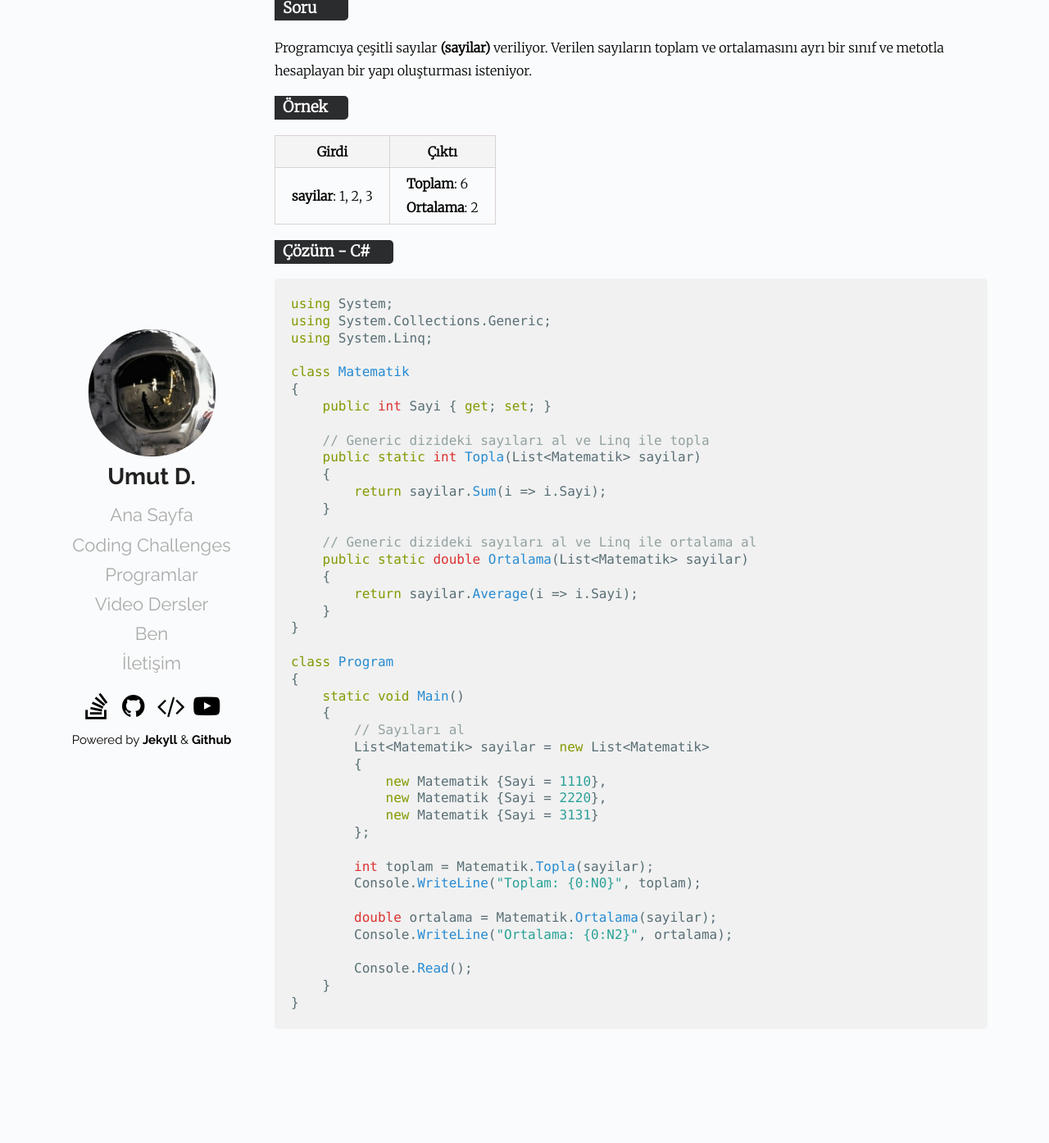
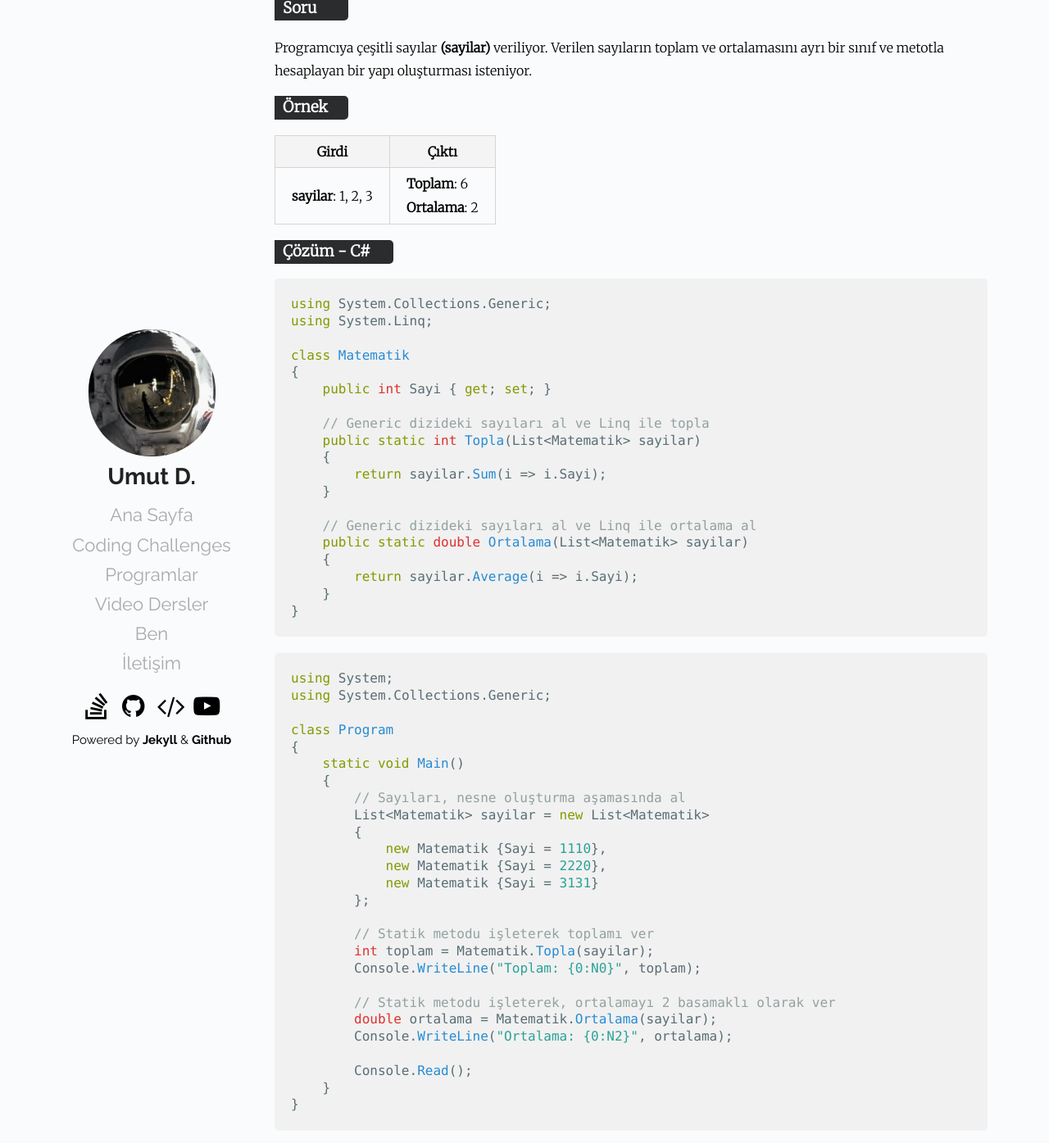
Before and after one commit to Umut-D/umutd.com, a Jekyll site: the page built from _posts/coding-challenges/2020-07-11-toplam-ve-ortalamayı-sınıf-oluşturarak-bul.md, in a window 1280 px wide and 1400 px high, scrolled down 142 px. Shown: the top 1395 px of the window at 82% size. Built offline with Jekyll 4.4.1, drawn with Linux system fonts in a browser that asks for light colours; before the commit the page ends 1418 px from its top, so only the background shows below that.

Commit message:
CSS Kodları Guncellendi

````diff
--- a/_posts/coding-challenges/2020-07-11-toplam-ve-ortalamayı-sınıf-oluşturarak-bul.md
+++ b/_posts/coding-challenges/2020-07-11-toplam-ve-ortalamayı-sınıf-oluşturarak-bul.md
@@ -37,12 +36,18 @@
         return sayilar.Average(i => i.Sayi);
     }
 }
+```
+<div id="ara"></div>
+
+```csharp
+using System;
+using System.Collections.Generic;
 
 class Program
 {
     static void Main()
     {
-        // Sayıları al
+        // Sayıları, nesne oluşturma aşamasında al
         List<Matematik> sayilar = new List<Matematik>
         {
             new Matematik {Sayi = 1110},
@@ -50,9 +55,11 @@
             new Matematik {Sayi = 3131}
         };
 
+        // Statik metodu işleterek toplamı ver
         int toplam = Matematik.Topla(sayilar);
         Console.WriteLine("Toplam: {0:N0}", toplam);
 
+        // Statik metodu işleterek, ortalamayı 2 basamaklı olarak ver
         double ortalama = Matematik.Ortalama(sayilar);
         Console.WriteLine("Ortalama: {0:N2}", ortalama);
 
--- a/assets/css/style.scss
+++ b/assets/css/style.scss
@@ -341,6 +341,6 @@
 }
 
 div #ara{
-    margin-top: 18px;
-    margin-bottom: 18px;
+    margin-top: 20px;
+    margin-bottom: 20px;
 }
````
Also changed, not shown: other parts of _posts/coding-challenges/2020-07-11-toplam-ve-ortalamayı-sınıf-oluşturarak-bul.md (+0 -1 lines).
